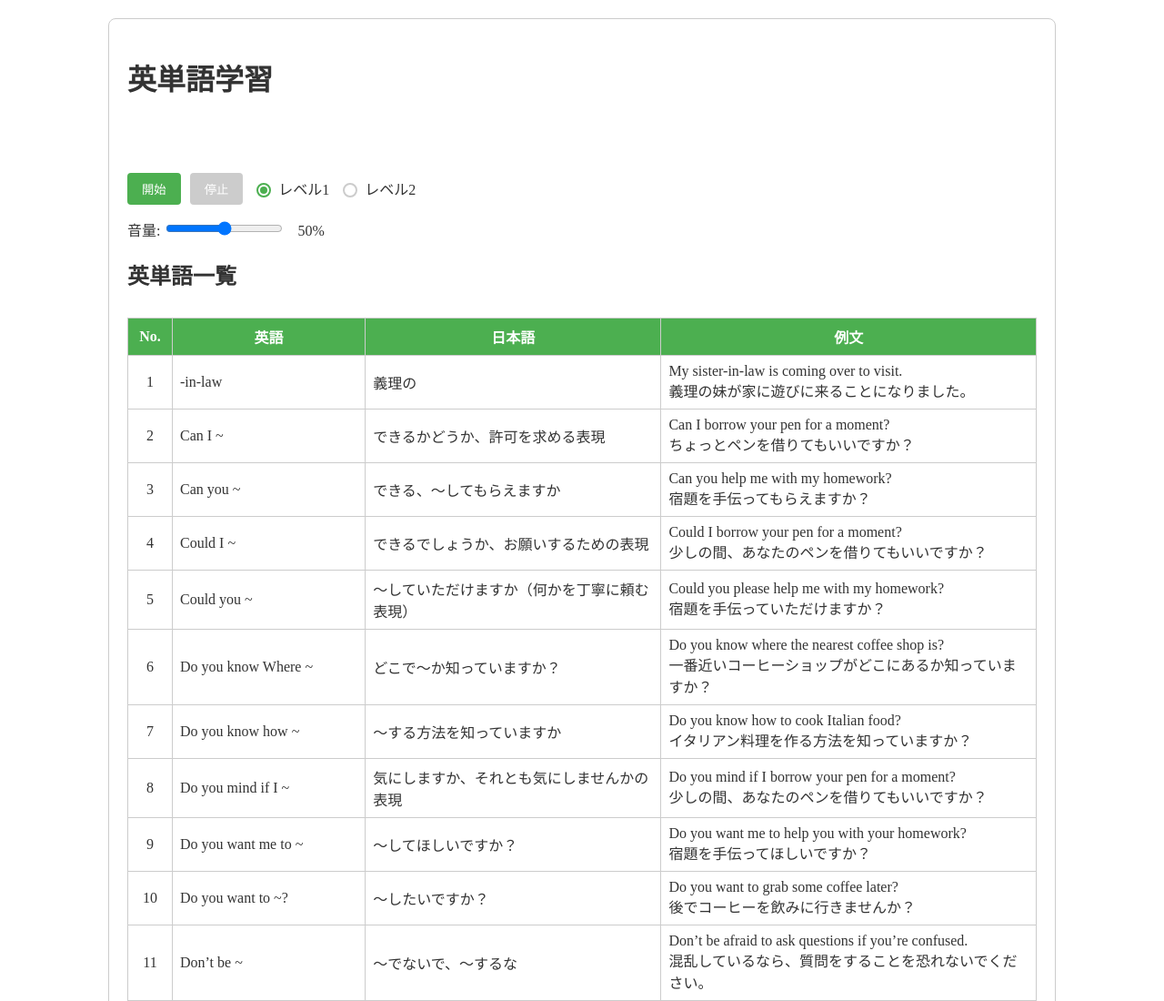
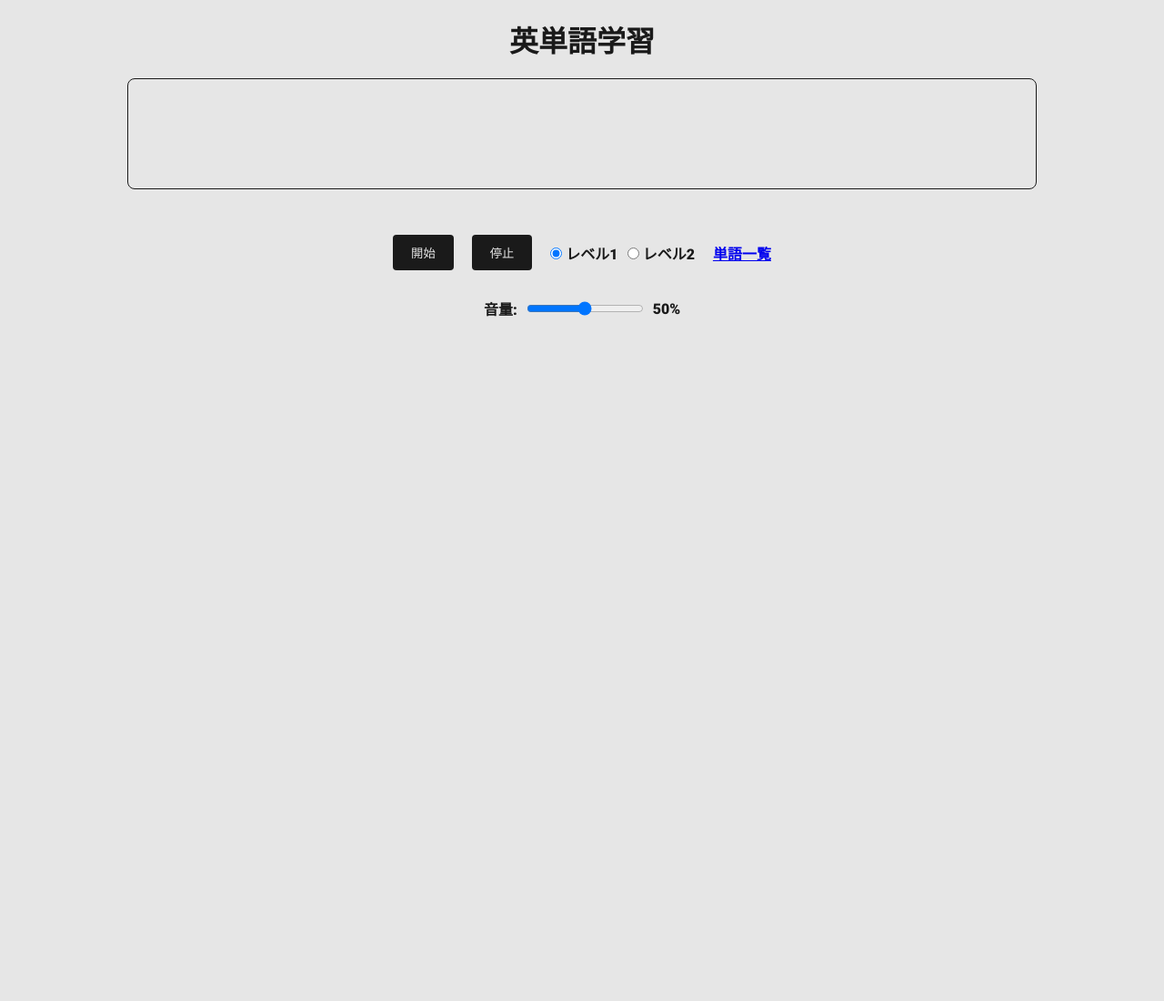
Before and after one commit to kawain/English_Learning_for_Japanese, a plain HTML site: page index.html in a window 1280 px wide. Shown: the top 1100 px of the page at 91% size. After the commit the page ends 800 px from the top, so only its background shows below. Drawn offline with Linux system fonts and the light colour scheme.

Commit message:
list.html

```diff
--- a/css/style.css
+++ b/css/style.css
@@ -1,32 +1,21 @@
+@import url('https://fonts.googleapis.com/css2?family=Noto+Sans+JP:wght@100..900&family=Roboto:ital,wght@0,100..900;1,100..900&display=swap');
+
+* {
+  margin: 0;
+  padding: 0;
+  box-sizing: border-box;
+}
+
 :root {
-  /* ライトモードのデフォルト値 */
-  --bg-color: #ffffff;
-  --text-color: #333333;
-  --border-color: #cccccc;
-  --button-bg: #4caf50;
-  --button-text: #ffffff;
-  --button-disabled: #cccccc;
-  --japanese-text: #666666;
-  --container-border: #cccccc;
-  --radio-bg: #ffffff; /* ラジオボタンの背景色 */
-  --radio-border: #cccccc; /* ラジオボタンのボーダー色 */
-  --radio-checked: #4caf50; /* 選択されたラジオボタンの色 */
+  --bg-color: #e6e6e6;
+  --text-color: #1a1a1a;
 }
 
 @media (prefers-color-scheme: dark) {
   :root {
     /* ダークモードの値 */
     --bg-color: #1a1a1a;
-    --text-color: #e0e0e0;
-    --border-color: #404040;
-    --button-bg: #2d662f;
-    --button-text: #ffffff;
-    --button-disabled: #404040;
-    --japanese-text: #b0b0b0;
-    --container-border: #404040;
-    --radio-bg: #333333;
-    --radio-border: #404040;
-    --radio-checked: #2d662f;
+    --text-color: #e6e6e6;
   }
 }
 
@@ -37,43 +26,16 @@
 body {
   background-color: var(--bg-color);
   color: var(--text-color);
+  font-family: 'Roboto', serif;
+  font-optical-sizing: auto;
+  font-weight: 900;
+  font-style: normal;
+  font-variation-settings: 'wdth' 100;
 }
 
-.container {
-  max-width: 1000px;
-  margin: 20px auto;
-  padding: 20px;
-  border: 1px solid var(--container-border);
-  border-radius: 8px;
-}
-
-.controls {
+h1 {
   margin: 20px 0;
-}
-
-.volume-control {
-  margin: 15px 0;
-}
-
-.button-group {
-  display: flex;
-  gap: 10px;
-  margin-bottom: 15px;
-  align-items: center; /*  垂直方向中央揃え */
-}
-
-button {
-  padding: 8px 16px;
-  border-radius: 4px;
-  border: none;
-  background-color: var(--button-bg);
-  color: var(--button-text);
-  cursor: pointer;
-}
-
-button:disabled {
-  background-color: var(--button-disabled);
-  cursor: not-allowed;
+  text-align: center;
 }
 
 #counter {
@@ -82,96 +44,87 @@ button:disabled {
   margin-top: 20px;
 }
 
-.volume-display {
-  display: inline-block;
-  min-width: 40px;
-  margin-left: 10px;
-}
-
 .word-display {
-  margin: 20px 0;
+  max-width: 1000px;
+  margin: 20px auto;
   text-align: center;
+  border: 1px solid var(--text-color);
+  border-radius: 8px;
+  padding: 20px 10px;
 }
 
 .english {
-  font-size: 68px;
-  font-weight: bold;
-  margin-bottom: 10px;
+  padding: 10px 0;
+  font-size: 3rem;
 }
 
 .japanese {
-  font-size: 48px;
-  color: var(--japanese-text);
+  padding: 10px 0;
+  font-size: 2rem;
 }
 
-.example {
-  padding: 20px 0 0 0;
-  font-size: 30px;
+.controls {
+  display: flex;
+  flex-direction: column;
+  align-items: center;
+  gap: 10px;
+  margin: 50px 0;
 }
 
+.button-group {
+  display: flex;
+  gap: 20px;
+  align-items: center;
+  margin-bottom: 20px;
+}
+
+button {
+  padding: 10px 20px;
+  border-radius: 4px;
+  border: none;
+  background-color: var(--text-color);
+  color: var(--bg-color);
+  cursor: pointer;
+}
+
+button:disabled {
+  cursor: not-allowed;
+}
+
+.level-select {
+  display: flex;
+  gap: 10px;
+  align-items: center;
+}
+
+.volume-control {
+  display: flex;
+  gap: 10px;
+  align-items: center;
+}
+
+/* list */
 .word-table {
-  margin-top: 30px;
-  overflow-x: auto;
+  margin: 20px auto;
+  max-width: 1000px;
 }
 
 .word-table table {
   width: 100%;
   border-collapse: collapse;
-  margin: 0 auto;
 }
 
 .word-table th,
 .word-table td {
-  border: 1px solid var(--border-color);
+  border: 1px solid var(--text-color);
   padding: 8px;
 }
 
 .word-table th {
-  background-color: var(--button-bg);
+  background-color: var(--bg-color);
   color: var(--button-text);
 }
 
 .word-table .wordNo {
   text-align: center;
 }
-
-/* ラジオボタンのスタイル */
-.level-select {
-  display: flex;
-  gap: 10px;
-  align-items: center; /* 垂直方向中央揃え */
-}
-
-.level-select label {
-  display: flex;
-  align-items: center;
-  gap: 5px;
-}
-
-.level-select input[type='radio'] {
-  appearance: none; /* デフォルトのスタイルを削除 */
-  width: 16px;
-  height: 16px;
-  border: 2px solid var(--radio-border);
-  border-radius: 50%;
-  background-color: var(--radio-bg);
-  cursor: pointer;
-  position: relative;
-}
-
-.level-select input[type='radio']:checked {
-  border-color: var(--radio-checked);
-}
-
-.level-select input[type='radio']:checked::before {
-  content: '';
-  display: block;
-  position: absolute;
-  top: 50%;
-  left: 50%;
-  transform: translate(-50%, -50%);
-  width: 8px;
-  height: 8px;
-  background-color: var(--radio-checked);
-  border-radius: 50%;
-}
--- a/index.html
+++ b/index.html
@@ -8,15 +8,17 @@
     <link rel="stylesheet" href="./css/style.css" />
   </head>
   <body>
-    <div class="container">
-      <h1>英単語学習</h1>
-      <div id="counter"></div>
+    <h1>
+      英単語学習 <small><span id="counter"></span></small>
+    </h1>
+
     <div class="word-display">
       <div id="englishWord" class="english"></div>
       <div id="japaneseWord" class="japanese"></div>
-        <div id="englishWord2" class="example"></div>
-        <div id="japaneseWord2" class="example"></div>
+      <div id="englishWord2" class="english"></div>
+      <div id="japaneseWord2" class="japanese"></div>
     </div>
+
     <div class="controls">
       <div class="button-group">
         <button id="startBtn">開始</button>
@@ -31,29 +33,19 @@
             レベル2
           </label>
         </div>
+        <div>
+          <a href="list.html" target="_blank" rel="noopener noreferrer"
+            >単語一覧</a
+          >
         </div>
+      </div>
+
       <div class="volume-control">
         <label for="volumeSlider">音量: </label>
         <input type="range" id="volumeSlider" min="0" max="100" value="50" />
         <span id="volumeValue" class="volume-display">50%</span>
       </div>
     </div>
-      <h2>英単語一覧</h2>
-      <div class="word-table">
-        <table>
-          <thead>
-            <tr>
-              <th>No.</th>
-              <th>英語</th>
-              <th>日本語</th>
-              <th>例文</th>
-            </tr>
-          </thead>
-          <tbody id="wordTableBody"></tbody>
-        </table>
-      </div>
-    </div>
-
     <script src="./js/main.js"></script>
   </body>
 </html>
--- a/js/main.js
+++ b/js/main.js
@@ -3,13 +3,15 @@ let timerId = null
 let isRunning = false
 let volume = 0.5
 let wordArray = []
-let originalWordArray = [] // 元の単語リストを保持
+let originalWordArray = []
 
 // 1ブロックあたりの単語数
 const blockSize = 10
 let currentIndex = 0
 let review = false
-let currentLevel = '1' // 初期レベル
+
+// 初期レベル
+let currentLevel = '1'
 
 const startBtn = document.getElementById('startBtn')
 const stopBtn = document.getElementById('stopBtn')
@@ -20,7 +22,7 @@ const englishDisplay = document.getElementById('englishWord')
 const japaneseDisplay = document.getElementById('japaneseWord')
 const englishDisplay2 = document.getElementById('englishWord2')
 const japaneseDisplay2 = document.getElementById('japaneseWord2')
-const levelRadios = document.querySelectorAll('input[name="level"]') // ラジオボタン
+const levelRadios = document.querySelectorAll('input[name="level"]')
 
 // Wake Lock 関連の変数・関数
 let wakeLock = null
@@ -68,10 +70,6 @@ async function loadCSV () {
     const response = await fetch('./word.csv')
     const data = await response.text()
     const rows = data.split('\n')
-    const tableBody = document.getElementById('wordTableBody')
-    let tableHTML = ''
-
-    originalWordArray = [] // 初期化
 
     for (let i = 0; i < rows.length; i++) {
       if (rows[i].trim() === '') continue
@@ -89,24 +87,11 @@ async function loadCSV () {
           jp2: parts[3].trim(),
           level: level
         })
-
-        // テーブル行の作成
-        tableHTML += `
-                    <tr>
-                      <td class="wordNo">${i + 1}</td>
-                      <td>${parts[0].trim()}</td>
-                      <td>${parts[1].trim()}</td>
-                      <td>${parts[2].trim()}<br>${parts[3].trim()}</td>
-                    </tr>
-                  `
       }
     }
 
-    tableBody.innerHTML = tableHTML
-
     // 初期レベルでフィルタリングしてシャッフル
     filterAndShuffle(currentLevel)
-
     console.log('Loaded words:', originalWordArray)
   } catch (error) {
     console.error('Error loading CSV:', error)
@@ -125,16 +110,6 @@ volumeSlider.addEventListener('input', e => {
   volume = e.target.value / 100
   volumeValue.textContent = `${e.target.value}%`
 })
-
-// タイムアウト付きで TTS を実行する関数
-const ttsWithTimeout = (text, lang, timeout = 10000) => {
-  return Promise.race([
-    tts(text, lang), // 実際の TTS 処理
-    new Promise((_, reject) =>
-      setTimeout(() => reject(new Error('TTS timed out')), timeout)
-    ) // タイムアウト処理
-  ])
-}
 
 const tts = (text, lang) => {
   return new Promise((resolve, reject) => {
@@ -156,7 +131,7 @@ const speakWord = async () => {
   try {
     if (wordArray.length === 0) {
       alert('選択されたレベルの単語がありません。')
-      stopStudy() // 停止処理
+      stopStudy()
       return
     }
 
@@ -167,79 +142,29 @@ const speakWord = async () => {
     })`
 
     if (review) {
-      // 表示初期化
       englishDisplay.textContent = word.en1
       japaneseDisplay.textContent = word.jp1
       englishDisplay2.textContent = word.en2
       japaneseDisplay2.textContent = ''
-
-      try {
-        await ttsWithTimeout(word.en2, 'en-US') // タイムアウト対応
-      } catch (error) {
-        console.warn('Skipping due to timeout:', error.message)
-      }
-
+      await tts(word.en2, 'en-US')
       japaneseDisplay2.textContent = word.jp2
-
-      try {
-        await ttsWithTimeout(word.jp2, 'ja-JP') // タイムアウト対応
-      } catch (error) {
-        console.warn('Skipping due to timeout:', error.message)
-      }
-      try {
-        await ttsWithTimeout(word.en2, 'en-US') // タイムアウト対応
-      } catch (error) {
-        console.warn('Skipping due to timeout:', error.message)
-      }
+      await tts(word.jp2, 'ja-JP')
+      await tts(word.en2, 'en-US')
     } else {
-      // 表示初期化
       englishDisplay.textContent = word.en1
       japaneseDisplay.textContent = '?'
       englishDisplay2.textContent = ''
       japaneseDisplay2.textContent = ''
-
-      try {
-        await ttsWithTimeout(word.en1, 'en-US') // タイムアウト対応
-      } catch (error) {
-        console.warn('Skipping due to timeout:', error.message)
-      }
-      try {
-        await ttsWithTimeout(word.en1, 'en-US') // タイムアウト対応
-      } catch (error) {
-        console.warn('Skipping due to timeout:', error.message)
-      }
-
+      await tts(word.en1, 'en-US')
+      await tts(word.en1, 'en-US')
       japaneseDisplay.textContent = word.jp1
+      await tts(word.jp1, 'ja-JP')
+      await tts(word.en1, 'en-US')
       englishDisplay2.textContent = word.en2
-
-      try {
-        await ttsWithTimeout(word.jp1, 'ja-JP') // タイムアウト対応
-      } catch (error) {
-        console.warn('Skipping due to timeout:', error.message)
-      }
-      try {
-        await ttsWithTimeout(word.en1, 'en-US') // タイムアウト対応
-      } catch (error) {
-        console.warn('Skipping due to timeout:', error.message)
-      }
-      try {
-        await ttsWithTimeout(word.en2, 'en-US') // タイムアウト対応
-      } catch (error) {
-        console.warn('Skipping due to timeout:', error.message)
-      }
-
+      await tts(word.en2, 'en-US')
       japaneseDisplay2.textContent = word.jp2
-
-      try {
-        await ttsWithTimeout(word.jp2, 'ja-JP') // タイムアウト対応
-      } catch (error) {
-        console.warn('Skipping due to timeout:', error.message)
-      }
-      try {
-        await ttsWithTimeout(word.en2, 'en-US') // タイムアウト対応
-      } catch (error) {
-        console.warn('Skipping due to timeout:', error.message)
-      }
+      await tts(word.jp2, 'ja-JP')
+      await tts(word.en2, 'en-US')
     }
 
     currentIndex++
@@ -248,7 +173,7 @@ const speakWord = async () => {
         review = false
       } else if (currentIndex >= wordArray.length) {
         alert('終了しました。ページを再読込してください。')
-        stopStudy() // 停止処理
+        stopStudy()
         currentIndex = 0
         count = 0
         releaseWakeLock() // アプリ停止時に Wake Lock を解除する
@@ -301,8 +226,14 @@ levelRadios.forEach(radio => {
   radio.addEventListener('change', () => {
     currentLevel = radio.value
     filterAndShuffle(currentLevel)
-    stopStudy() // 選択されたらリセット
-    counterDisplay.textContent = `${count}回目 (初回)` // カウンターリセット
+    stopStudy()
+    counterDisplay.textContent = `${count}回目 (初回)`
+    startBtn.disabled = false
+    stopBtn.disabled = true
+    englishDisplay.textContent = ''
+    japaneseDisplay.textContent = ''
+    englishDisplay2.textContent = ''
+    japaneseDisplay2.textContent = ''
   })
 })
 
```
Also changed, not shown: list.html (added, +62 -0 lines). Lines whose indentation alone changed are shown as unchanged.
